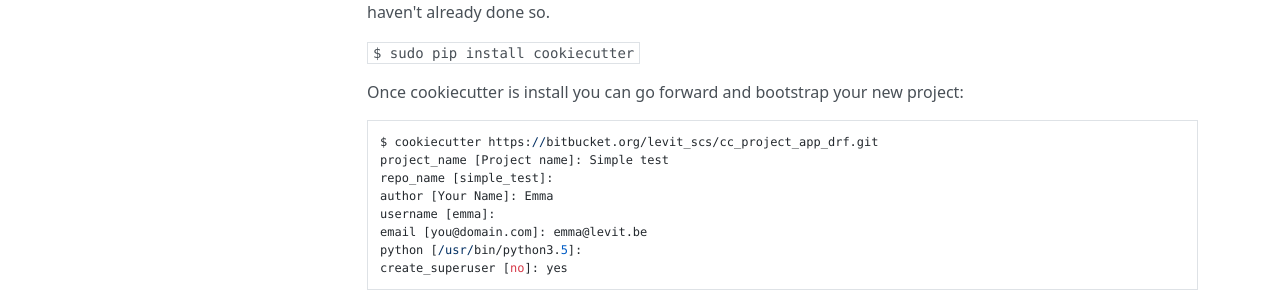
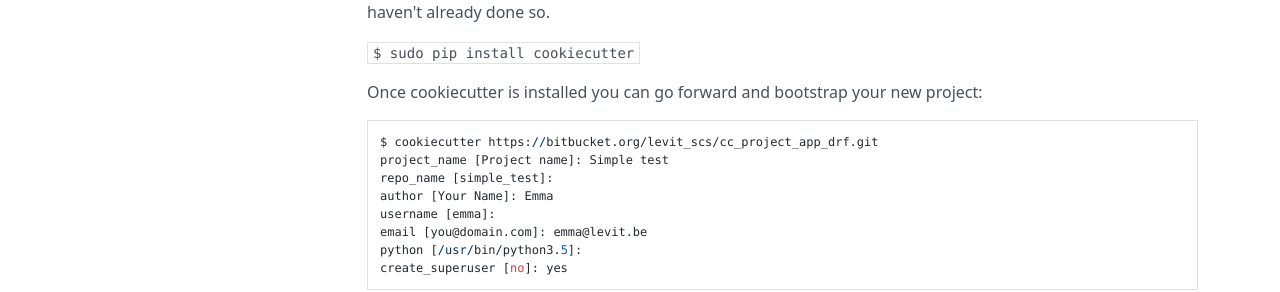
Before and after one commit to drf-forms/drf-schema-adapter, an MkDocs documentation site: the page built from docs/cookbooks/endpoints.md, in a window 1280 px wide and 900 px high. Shown: the part 399-691 px from the top of the window. Built offline with MkDocs 1.6.1, drawn with Linux system fonts in a browser that asks for light colours; nearby versions of some CDN libraries; old or Windows-style settings are respelled for this version of MkDocs.

Commit message:
:construction: :book: ember cookbook

````diff
--- a/docs/cookbooks/endpoints.md
+++ b/docs/cookbooks/endpoints.md
@@ -16,7 +16,7 @@
 
 `$ sudo pip install cookiecutter`
 
-Once cookiecutter is install you can go forward and bootstrap your new project:
+Once cookiecutter is installed you can go forward and bootstrap your new project:
 
 ```
 $ cookiecutter https://bitbucket.org/levit_scs/cc_project_app_drf.git
--- a/mkdocs.yml
+++ b/mkdocs.yml
@@ -9,5 +9,6 @@
   - 'Export-app': export_app/index.md
   - 'Cookbooks':
     - 'Creating endpoints from models': cookbooks/endpoints.md
+    - 'Using drf-schema-adapter with Ember.js': cookbooks/ember.md
   - License: LICENSE.md
   - 'Code of conduct': COC.md
````
Also changed, not shown: docs/cookbooks/ember.md (added, +21 -0 lines).
